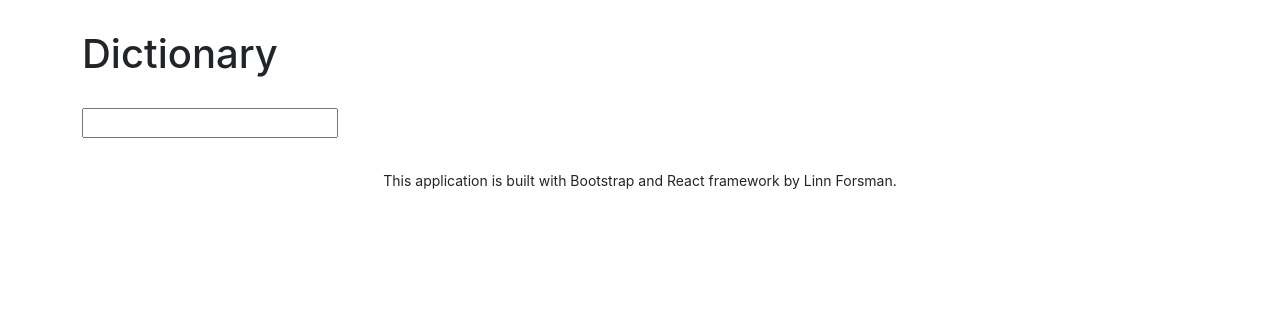
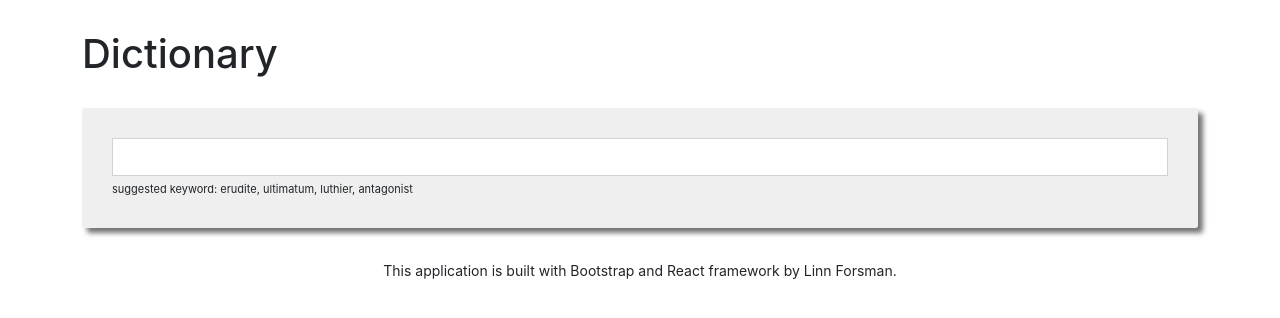
Before and after one commit to linnforsman/dictionary-project, a React (Create React App) app: page / in a window 1280 px wide. Shown: the top 318 px of the page. Built offline with nearby package versions, Linux system fonts and the light colour scheme.

Commit message:
Added basic styling to app

```diff
--- a/src/App.css
+++ b/src/App.css
@@ -4,5 +4,5 @@
 
 .App-footer {
   text-align: center;
-  margin-top: 30px
+  margin-top: 30px;
 }
--- a/src/Dictionary.css
+++ b/src/Dictionary.css
@@ -0,0 +1,18 @@
+.Dictionary section {
+  background-color: rgba(221, 221, 221, 0.472);
+  padding: 30px;
+  border-radius: 3px;
+  box-shadow: 5px 5px 5px rgba(59, 59, 59, 0.7);
+  margin: 20px auto;
+}
+
+.Dictionary input {
+  width: 100%;
+  padding: 6px 4px;
+  border: 1px solid lightgrey;
+}
+
+.Dictionary .hint {
+  font-size: 11px;
+  margin-top: 5px;
+}
--- a/src/Dictionary.js
+++ b/src/Dictionary.js
@@ -26,9 +26,12 @@ export default function Dictionary() {
 
   return (
     <div className="Dictionary">
-      <form onSubmit={search}>
-        <input type="search" onChange={handleKeywordChange} />
-      </form>
+      <section>
+        <form onSubmit={search}>
+          <input type="search" onChange={handleKeywordChange} />
+        </form>
+        <div className="hint">suggested keyword: erudite, ultimatum, luthier, antagonist </div>
+      </section>
       <Results results={results} />
     </div>
   );
--- a/src/Meaning.js
+++ b/src/Meaning.js
@@ -1,5 +1,5 @@
 import React from "react";
-import Synonyms from "./Synonyms"
+import Synonyms from "./Synonyms";
 
 export default function Meaning(props) {
   console.log(props.meaning);
--- a/src/Phonetic.js
+++ b/src/Phonetic.js
@@ -4,7 +4,7 @@ export default function Phonetic(props) {
   console.log(props.phonetic);
   return (
     <div className="Phonetic">
-      <a href={props.phonetic.audio} target="_blank">
+      <a href={props.phonetic.audio} target="_blank" rel="noreferrer">
         Listen
       </a>
       <br />
--- a/src/Results.js
+++ b/src/Results.js
@@ -6,6 +6,7 @@ export default function Result(props) {
   if (props.results) {
     return (
       <div className="Results">
+        <section>
           <h1 className="dict-word">{props.results.word}</h1>
           {props.results.phonetics.map(function (phonetic, index) {
             return (
@@ -14,11 +15,12 @@ export default function Result(props) {
               </div>
             );
           })}
+        </section>
         {props.results.meanings.map(function (meaning, index) {
           return (
-            <div key={index}>
+            <section key={index}>
               <Meaning meaning={meaning} />
-            </div>
+            </section>
           );
         })}
       </div>
```
Lines whose indentation alone changed are shown as unchanged.
